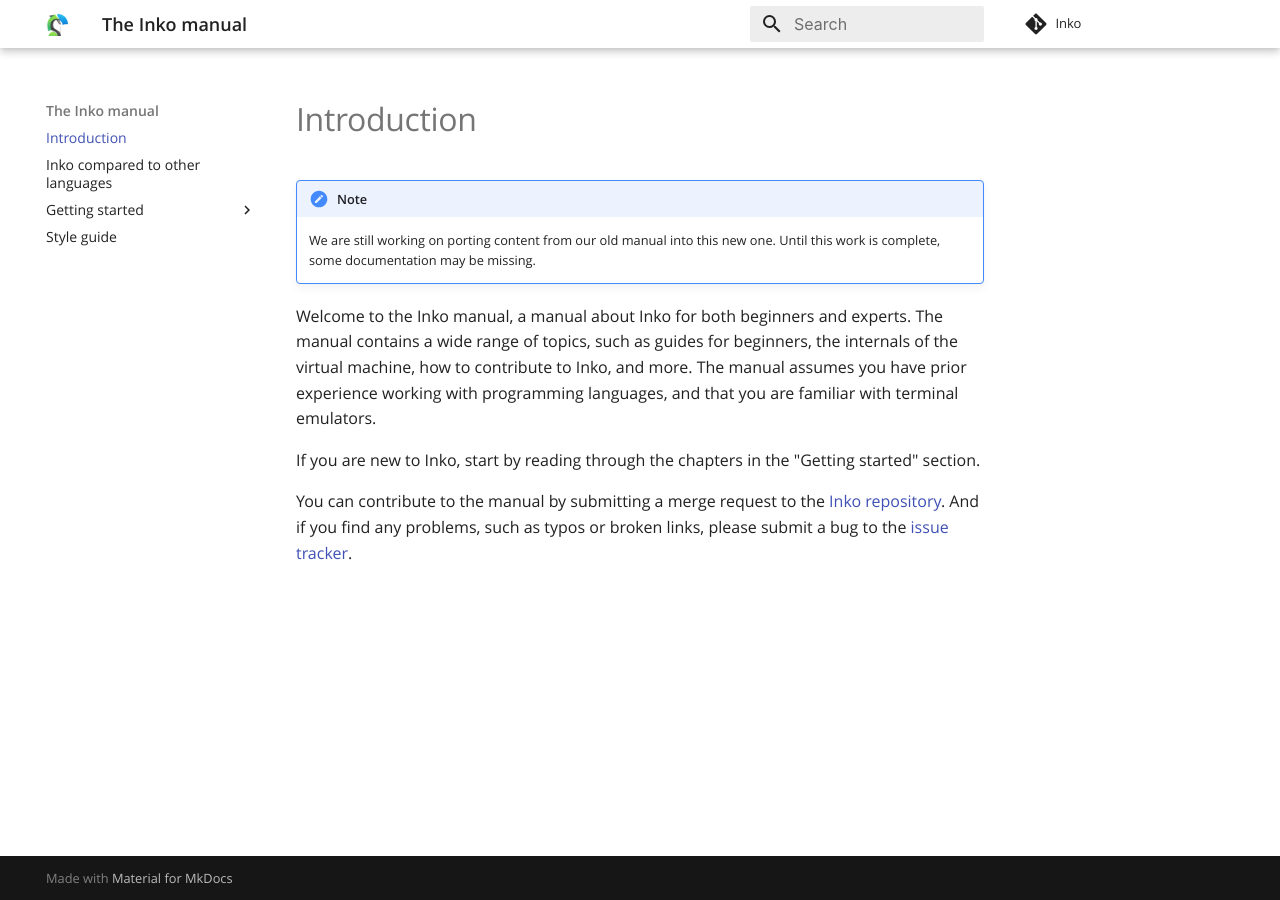
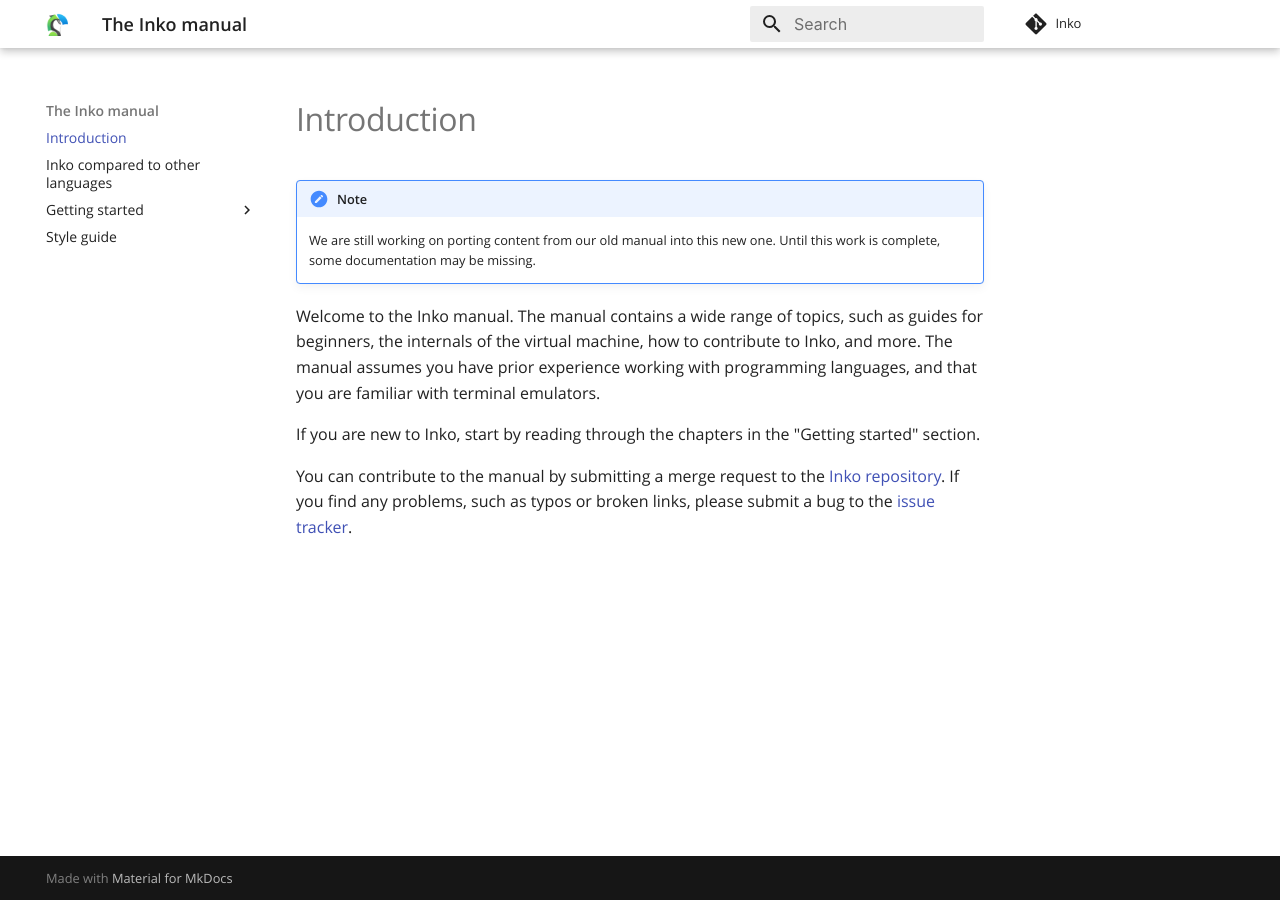
Before and after one commit to inko-lang/inko, an MkDocs documentation site: the page built from docs/source/index.md, in a window 1280 px wide. Built offline with MkDocs 1.6.1 and Material for MkDocs 9.7.7, drawn with Linux system fonts in a browser that asks for light colours; comment, search, counter and statistics services are not loaded.

Commit message:
Rephrase manual introduction a bit

```diff
--- a/docs/source/index.md
+++ b/docs/source/index.md
@@ -4,16 +4,15 @@
     We are still working on porting content from our old manual into this new
     one. Until this work is complete, some documentation may be missing.
 
-Welcome to the Inko manual, a manual about Inko for both beginners and
-experts. The manual contains a wide range of topics, such as guides for
-beginners, the internals of the virtual machine, how to contribute to Inko, and
-more. The manual assumes you have prior experience working with programming
-languages, and that you are familiar with terminal emulators.
+Welcome to the Inko manual. The manual contains a wide range of topics, such as
+guides for beginners, the internals of the virtual machine, how to contribute to
+Inko, and more. The manual assumes you have prior experience working with
+programming languages, and that you are familiar with terminal emulators.
 
 If you are new to Inko, start by reading through the chapters in the "Getting
 started" section.
 
 You can contribute to the manual by submitting a merge request to the [Inko
-repository](https://gitlab.com/inko-lang/inko). And if you find any problems,
-such as typos or broken links, please submit a bug to the [issue
+repository](https://gitlab.com/inko-lang/inko). If you find any problems, such
+as typos or broken links, please submit a bug to the [issue
 tracker](https://gitlab.com/inko-lang/inko/-/issues).
```
